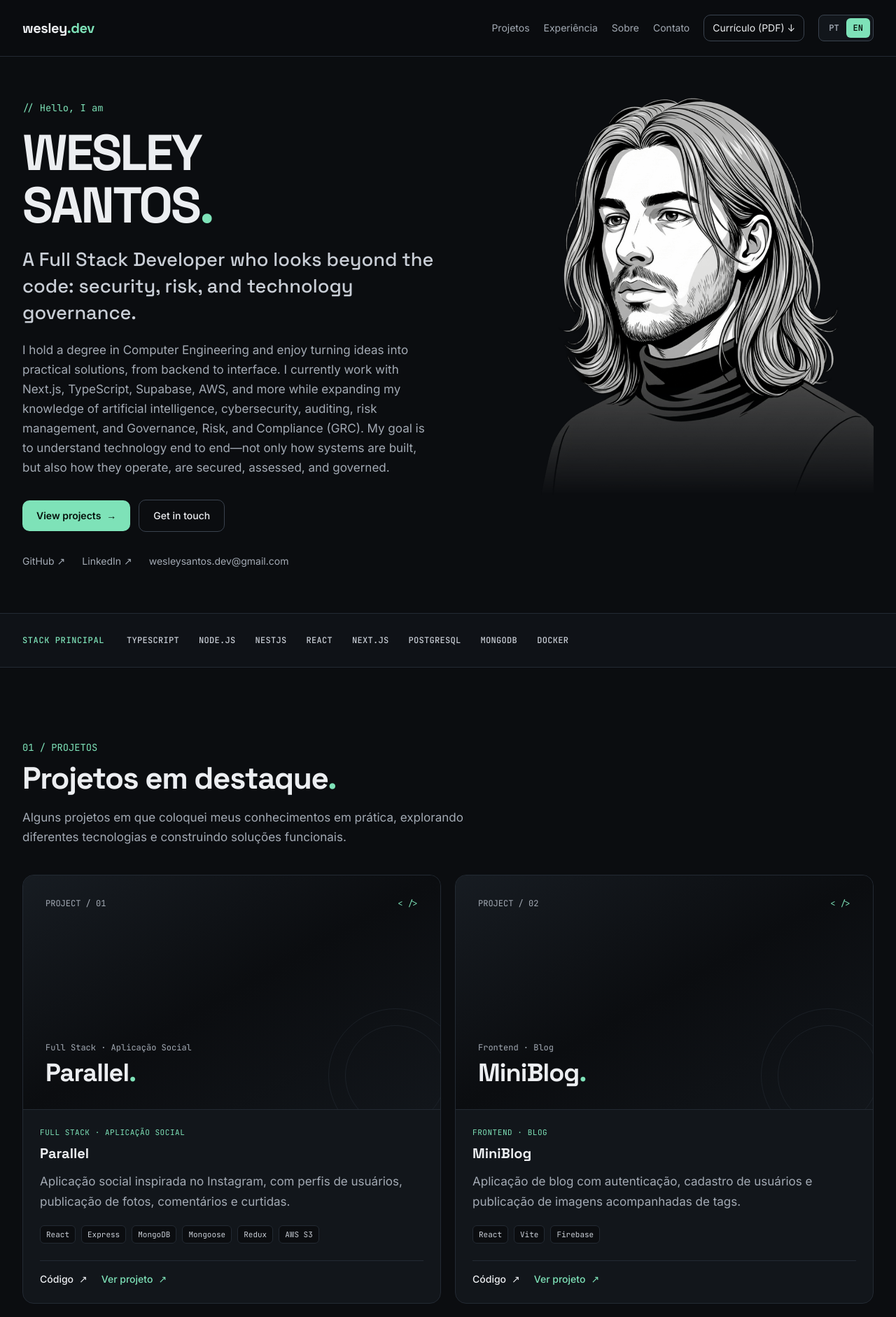
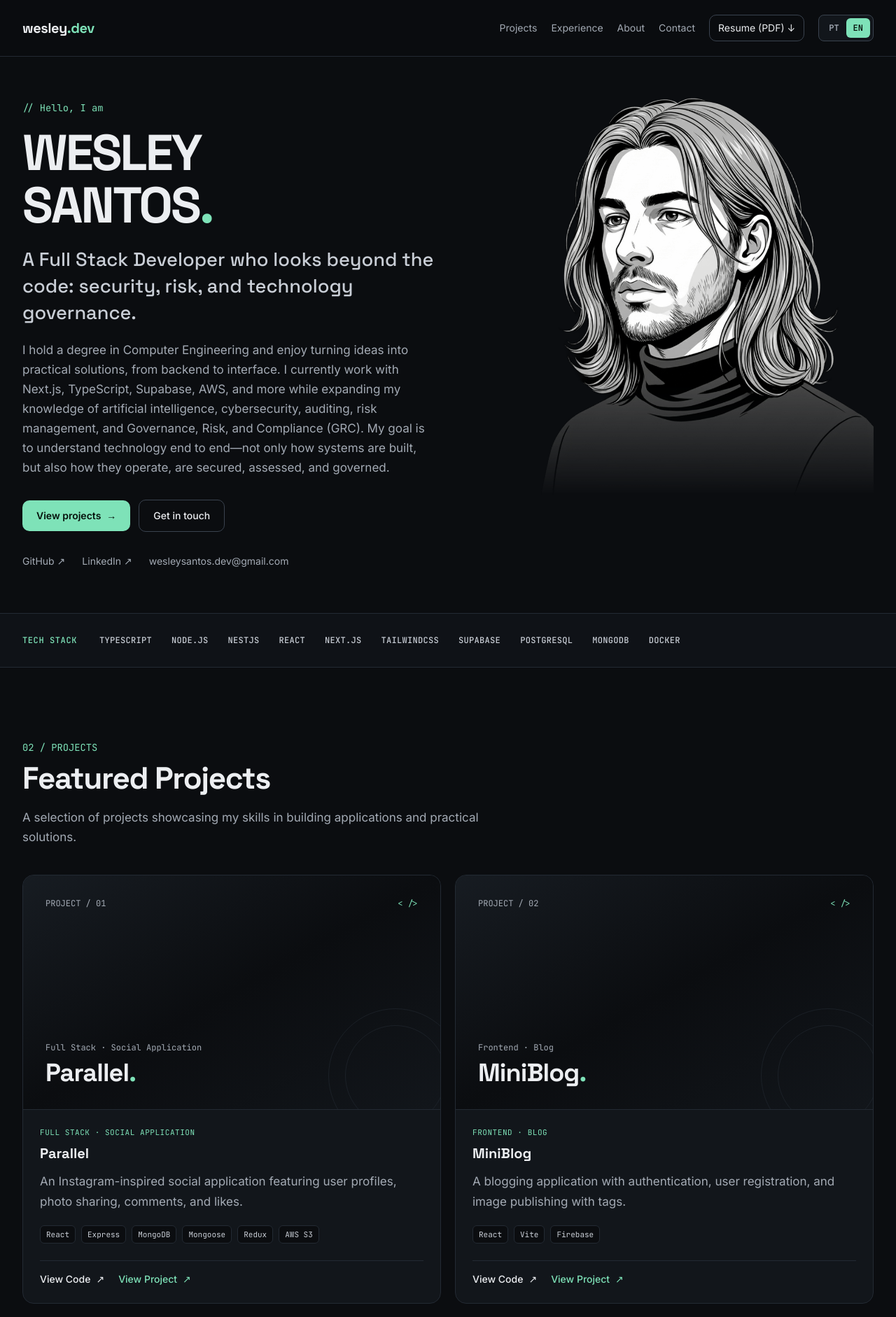
Before and after one commit to TitanCodeXD/Portfolio-Dev, a Next.js app: page /en in a window 1280 px wide. Shown: the top 1882 px of the page at 70% size. Built offline with nearby package versions, Linux system fonts and the light colour scheme.

Commit message:
feat: partial english mode added

```diff
--- a/src/app/en/page.tsx
+++ b/src/app/en/page.tsx
@@ -10,11 +10,11 @@ import { ContactSection } from '@/components/sections/contact-section';
 export default function EnglishHome() {
     return (
         <>
-            <Header />
+            <Header language="en" />
             <main className="pt-20">
                 <Hero language="en" />
-                <TechStack />
-                <ProjectsSection />
+                <TechStack language="en" />
+                <ProjectsSection language="en" />
                 <ExperienceSection />
                 <AboutSection />
                 <ContactSection />
--- a/src/app/page.tsx
+++ b/src/app/page.tsx
@@ -12,11 +12,11 @@ import { ContactSection } from '@/components/sections/contact-section';
 export default function Home() {
     return (
         <>
-            <Header />
+            <Header language="pt" />
             <main className="pt-20">
                 <Hero language="pt" />
-                <TechStack />
-                <ProjectsSection />
+                <TechStack language="pt" />
+                <ProjectsSection language="pt" />
                 <ExperienceSection />
                 <AboutSection />
                 <ContactSection />
--- a/src/components/layout/header.tsx
+++ b/src/components/layout/header.tsx
@@ -3,15 +3,19 @@
 import { useState } from 'react';
 import { usePathname } from 'next/navigation';
 
+//Translations manualmente com i18n, ioteu por não utilizar nenhuma lib
+import { translations, type Language } from '@/i18n/translations';
+
 const navigation = [
-    { label: 'Início', href: '#inicio' },
-    { label: 'Projetos', href: '#projetos' },
-    { label: 'Experiência', href: '#experiencia' },
-    { label: 'Sobre', href: '#sobre' },
-    { label: 'Contato', href: '#contato' },
-];
+    { label: 'home', href: '#inicio' },
+    { label: 'projects', href: '#projetos' },
+    { label: 'experience', href: '#experiencia' },
+    { label: 'about', href: '#sobre' },
+    { label: 'contact', href: '#contato' },
+] as const;
 
-export function Header() {
+export const Header = ({ language }: { language: Language }) => {
+    const t = translations[language];
     const [isMenuOpen, setIsMenuOpen] = useState(false);
 
     const pathname = usePathname();
@@ -76,7 +80,7 @@ export function Header() {
                                 href={item.href}
                                 className="whitespace-nowrap text-sm text-muted transition-colors hover:text-foreground"
                             >
-                                {item.label}
+                                {t.navigation[item.label]}
                             </a>
                         ))}
 
@@ -85,7 +89,7 @@ export function Header() {
                         download
                         className="whitespace-nowrap rounded-button border border-border-strong px-3 py-2 text-sm text-foreground transition-colors hover:border-accent hover:text-accent"
                     >
-                        Currículo (PDF) ↓
+                        {t.navigation.resume} ↓
                     </a>
 
                     {languageSelector}
@@ -141,7 +145,9 @@ export function Header() {
                         }}
                     >
                         <div className="flex flex-col">
-                            <p className="mb-3 px-3 font-mono text-xs text-accent">NAVEGAÇÃO</p>
+                            <p className="mb-3 px-3 font-mono text-xs text-accent">
+                                {t.navigation.navigation}
+                            </p>
 
                             {navigation.map((item) => (
                                 <a
@@ -150,7 +156,7 @@ export function Header() {
                                     onClick={() => setIsMenuOpen(false)}
                                     className="rounded-lg px-3 py-3 text-sm text-secondary transition-colors hover:bg-[#171C22] hover:text-foreground focus-visible:outline-2 focus-visible:outline-accent"
                                 >
-                                    {item.label}
+                                    {t.navigation[item.label]}
                                 </a>
                             ))}
 
@@ -184,4 +190,4 @@ export function Header() {
             </nav>
         </header>
     );
-}
+};
--- a/src/components/sections/projects-section.tsx
+++ b/src/components/sections/projects-section.tsx
@@ -1,7 +1,10 @@
 import { projects } from '@/data/projects';
 import ProjectCard from '@/components/ui/project-card';
+//Translations manualmente com i18n, ioteu por não utilizar nenhuma lib
+import { translations, type Language } from '@/i18n/translations';
 
-export const ProjectsSection = () => {
+export const ProjectsSection = ({ language }: { language: Language }) => {
+    const t = translations[language];
     return (
         <section
             id="projetos"
@@ -11,25 +14,27 @@ export const ProjectsSection = () => {
             <div className="container-site">
                 {/* Cabeçalho da seção */}
                 <div className="max-w-2xl">
-                    <p className="text-label font-mono! text-accent">01 / PROJETOS</p>
+                    <p className="text-label font-mono! text-accent">{t.projects.label}</p>
 
                     <h2
                         id="projects-title"
                         className="section-title mt-4 font-display font-bold tracking-tight text-foreground"
                     >
-                        Projetos em destaque<span className="text-accent">.</span>
+                        {t.projects.title}
                     </h2>
 
-                    <p className="text-body mt-4 text-muted">
-                        Alguns projetos em que coloquei meus conhecimentos em prática, explorando
-                        diferentes tecnologias e construindo soluções funcionais.
-                    </p>
+                    <p className="text-body mt-4 text-muted">{t.projects.description}</p>
                 </div>
 
                 {/* Grade de projetos */}
                 <div className="mt-10 grid grid-cols-1 items-stretch gap-5 lg:grid-cols-2">
                     {projects.map((project, index) => (
-                        <ProjectCard key={project.slug} project={project} index={index} />
+                        <ProjectCard
+                            key={project.slug}
+                            project={project}
+                            index={index}
+                            language={language}
+                        />
                     ))}
                 </div>
 
@@ -41,7 +46,7 @@ export const ProjectsSection = () => {
                         rel="noopener noreferrer"
                         className="inline-flex min-h-11 items-center justify-center gap-2 rounded-button border border-border-strong px-5 py-3 text-sm font-medium text-foreground transition-colors hover:border-accent hover:text-accent"
                     >
-                        Ver mais no GitHub
+                        {t.projects.viewMore}
                         <span aria-hidden="true">↗</span>
                     </a>
                 </div>
--- a/src/components/sections/tech-stack.tsx
+++ b/src/components/sections/tech-stack.tsx
@@ -1,27 +1,29 @@
+import { translations, type Language } from '@/i18n/translations';
+
 const technologies = [
     'TYPESCRIPT',
     'NODE.JS',
     'NESTJS',
     'REACT',
     'NEXT.JS',
+    'TAILWINDCSS',
+    'SUPABASE',
     'POSTGRESQL',
     'MONGODB',
     'DOCKER',
 ];
 
-export const TechStack = () => {
+export const TechStack = ({ language }: { language: Language }) => {
+    const t = translations[language];
+
     return (
-        <section
-            aria-label="Principais tecnologias"
-            className="border-y border-border bg-[#0F1217]"
-        >
-            <div className="container-site flex min-h-[76px] items-center gap-8 max-md:gap-5">
+        <section aria-label={t.techStack.label} className="border-y border-border bg-[#0F1217]">
+            <div className="container-site flex min-h-[76px] items-center gap-8 py-4 max-md:flex-col max-md:items-start max-md:gap-3">
                 <span className="shrink-0 font-mono text-xs font-medium tracking-wider text-accent">
-                    STACK PRINCIPAL
+                    {t.techStack.label}
                 </span>
 
-                <div className="min-w-0 flex-1 overflow-x-auto [scrollbar-width:none] [&::-webkit-scrollbar]:hidden">
-                    <ul className="flex w-max items-center gap-7 py-5 max-md:gap-5">
+                <ul className="flex min-w-0 flex-1 flex-wrap items-center gap-x-7 gap-y-3 max-md:gap-x-5">
                     {technologies.map((technology) => (
                         <li
                             key={technology}
@@ -32,7 +34,6 @@ export const TechStack = () => {
                     ))}
                 </ul>
             </div>
-            </div>
         </section>
     );
 };
--- a/src/components/ui/project-card.tsx
+++ b/src/components/ui/project-card.tsx
@@ -1,12 +1,21 @@
 import type { Project } from '@/data/projects';
+
+//Translations manualmente com i18n, ioteu por não utilizar nenhuma lib
+import { translations, type Language } from '@/i18n/translations';
 
 type ProjectCardProps = {
     project: Project;
     index: number;
+    language: Language;
 };
 
-export default function ProjectCard({ project, index }: ProjectCardProps) {
+export default function ProjectCard({ project, index, language }: ProjectCardProps) {
     const number = String(index + 1).padStart(2, '0');
+    const t = translations[language];
+
+    const category = project.category[language];
+    const description = project.description[language];
+    const title = project.title;
 
     return (
         <article className="group overflow-hidden rounded-card border border-border bg-surface transition-colors duration-200 hover:border-border-strong">
@@ -22,10 +31,10 @@ export default function ProjectCard({ project, index }: ProjectCardProps) {
                 </div>
 
                 <div className="relative">
-                    <p className="font-mono text-xs text-muted">{project.category}</p>
+                    <p className="font-mono text-xs text-muted">{category}</p>
 
                     <p className="mt-2 font-display text-3xl font-bold tracking-tight text-foreground transition-colors group-hover:text-accent sm:text-4xl">
-                        {project.title}
+                        {title}
                         <span className="text-accent">.</span>
                     </p>
                 </div>
@@ -38,19 +47,21 @@ export default function ProjectCard({ project, index }: ProjectCardProps) {
             <div className="flex h-full flex-col p-5 sm:p-6">
                 <div>
                     <p className="font-mono text-[11px] uppercase tracking-wider text-accent">
-                        {project.category}
+                        {category}
                     </p>
 
-                    <h3 className="mt-2 font-display text-xl font-bold text-foreground">
-                        {project.title}
-                    </h3>
+                    <h3 className="mt-2 font-display text-xl font-bold text-foreground">{title}</h3>
 
-                    <p className="text-body mt-3 text-muted">{project.description}</p>
+                    <p className="text-body mt-3 text-muted">{description}</p>
                 </div>
 
                 {/* Tecnologias */}
                 <ul
-                    aria-label={`Tecnologias de ${project.title}`}
+                    aria-label={
+                        language === 'pt'
+                            ? `Tecnologias de ${title}`
+                            : `Technologies used in ${title}`
+                    }
                     className="mt-5 flex flex-wrap gap-2"
                 >
                     {project.technologies.map((technology) => (
@@ -71,7 +82,7 @@ export default function ProjectCard({ project, index }: ProjectCardProps) {
                         rel="noopener noreferrer"
                         className="inline-flex items-center gap-2 text-sm font-medium text-foreground transition-colors hover:text-accent"
                     >
-                        Código <span aria-hidden="true">↗</span>
+                        {t.projects.viewCode} <span aria-hidden="true">↗</span>
                     </a>
 
                     {project.demoUrl && (
@@ -81,7 +92,7 @@ export default function ProjectCard({ project, index }: ProjectCardProps) {
                             rel="noopener noreferrer"
                             className="inline-flex items-center gap-2 text-sm font-medium text-accent transition-colors hover:text-foreground"
                         >
-                            Ver projeto <span aria-hidden="true">↗</span>
+                            {t.projects.viewProject} <span aria-hidden="true">↗</span>
                         </a>
                     )}
                 </div>
--- a/src/data/projects.ts
+++ b/src/data/projects.ts
@@ -1,8 +1,10 @@
+export type Language = 'pt' | 'en';
+
 export type Project = {
     slug: string;
     title: string;
-    category: string;
-    description: string;
+    category: Record<Language, string>;
+    description: Record<Language, string>;
     technologies: string[];
     repositoryUrl: string;
     demoUrl?: string;
@@ -12,9 +14,14 @@ export const projects: Project[] = [
     {
         slug: 'parallel',
         title: 'Parallel',
-        category: 'Full Stack · Aplicação Social',
-        description:
-            'Aplicação social inspirada no Instagram, com perfis de usuários, publicação de fotos, comentários e curtidas.',
+        category: {
+            pt: 'Full Stack · Aplicação Social',
+            en: 'Full Stack · Social Application',
+        },
+        description: {
+            pt: 'Aplicação social inspirada no Instagram, com perfis de usuários, publicação de fotos, comentários e curtidas.',
+            en: 'An Instagram-inspired social application featuring user profiles, photo sharing, comments, and likes.',
+        },
         technologies: ['React', 'Express', 'MongoDB', 'Mongoose', 'Redux', 'AWS S3'],
         repositoryUrl: 'https://github.com/TitanCodeXD/Parallel',
         demoUrl: 'https://parallel-two.vercel.app/',
@@ -22,9 +29,14 @@ export const projects: Project[] = [
     {
         slug: 'mini-blog',
         title: 'MiniBlog',
-        category: 'Frontend · Blog',
-        description:
-            'Aplicação de blog com autenticação, cadastro de usuários e publicação de imagens acompanhadas de tags.',
+        category: {
+            pt: 'Frontend · Blog',
+            en: 'Frontend · Blog',
+        },
+        description: {
+            pt: 'Aplicação de blog com autenticação, cadastro de usuários e publicação de imagens acompanhadas de tags.',
+            en: 'A blogging application with authentication, user registration, and image publishing with tags.',
+        },
         technologies: ['React', 'Vite', 'Firebase'],
         repositoryUrl: 'https://github.com/TitanCodeXD/Mini-Blog',
         demoUrl: 'https://mini-blog-web.netlify.app/',
@@ -32,9 +44,14 @@ export const projects: Project[] = [
     {
         slug: 'nestjs-mongodb-api',
         title: 'NestJS MongoDB API',
-        category: 'Backend · API REST',
-        description:
-            'Projeto backend com NestJS e TypeScript, explorando a construção de APIs REST e a integração com MongoDB.',
+        category: {
+            pt: 'Backend · API REST',
+            en: 'Backend · REST API',
+        },
+        description: {
+            pt: 'Projeto backend com NestJS e TypeScript, explorando a construção de APIs REST e a integração com MongoDB.',
+            en: 'A backend project built with NestJS and TypeScript, exploring REST API development and MongoDB integration.',
+        },
         technologies: [
             'NestJS',
             'TypeScript',
@@ -50,9 +67,14 @@ export const projects: Project[] = [
     {
         slug: 'chatbot-gemini',
         title: 'Chatbot com Gemini',
-        category: 'IA · Aplicação Python',
-        description:
-            'Chatbot com IA generativa capaz de responder perguntas e analisar conteúdo de imagens, PDFs e arquivos de áudio.',
+        category: {
+            pt: 'IA · Aplicação Python',
+            en: 'AI · Python Application',
+        },
+        description: {
+            pt: 'Chatbot com IA generativa capaz de responder perguntas e analisar conteúdo de imagens, PDFs e arquivos de áudio.',
+            en: 'A generative AI chatbot that can answer questions and analyze content from images, PDFs, and audio files.',
+        },
         technologies: ['Python', 'Streamlit', 'Gemini API', 'PyPDF2', 'Pillow'],
         repositoryUrl: 'https://github.com/TitanCodeXD/Chat-Bot',
         demoUrl: 'https://chat-bot-python-gemini.streamlit.app/',
--- a/src/i18n/translations.ts
+++ b/src/i18n/translations.ts
@@ -3,6 +3,7 @@ export type Language = 'pt' | 'en';
 export const translations = {
     pt: {
         navigation: {
+            navigation: 'NAVEGAÇÃO',
             home: 'Início',
             projects: 'Projetos',
             experience: 'Experiência',
@@ -10,6 +11,7 @@ export const translations = {
             contact: 'Contato',
             resume: 'Currículo (PDF)',
         },
+
         hero: {
             greeting: '// Olá, eu sou',
             title: 'WESLEY SANTOS',
@@ -20,9 +22,57 @@ export const translations = {
             projectsButton: 'Ver projetos',
             contactButton: 'Entrar em contato',
         },
+
+        techStack: {
+            label: 'STACK PRINCIPAL',
+        },
+
+        projects: {
+            label: '02 / PROJETOS',
+            title: 'Projetos em destaque',
+            description:
+                'Uma seleção de projetos que demonstram minhas habilidades na construção de aplicações e soluções práticas.',
+            viewProject: 'Ver projeto',
+            viewCode: 'Ver código',
+            viewMore: 'Ver todos os projetos',
+        },
+
+        experience: {
+            label: '03 / EXPERIÊNCIA',
+            title: 'Experiência profissional',
+            current: 'Atual',
+            role: 'Desenvolvedor Full Stack',
+            company: 'Storrer Solutions',
+            description:
+                'Atuação no desenvolvimento de uma plataforma de Governança, Riscos e Compliance (GRC), contribuindo para aplicações web, funcionalidades de negócio e integração com tecnologias modernas.',
+        },
+
+        about: {
+            label: '03 / SOBRE MIM',
+            title: 'Além do código',
+            description:
+                'Sou formado em Engenharia da Computação e gosto de entender a tecnologia de ponta a ponta. Além do desenvolvimento de software, venho aprofundando meus conhecimentos em segurança, riscos, auditoria e Governança, Riscos e Compliance (GRC). Acredito que compreender o contexto de negócio por trás de cada sistema é essencial para construir soluções que realmente gerem valor.',
+        },
+
+        contact: {
+            label: '04 / CONTATO',
+            title: 'Vamos construir algo juntos?',
+            description:
+                'Estou aberto a oportunidades, conexões profissionais e conversas sobre tecnologia. Se quiser trocar uma ideia ou conhecer meu trabalho, entre em contato.',
+            resumeButton: 'Visualizar currículo',
+            emailButton: 'E-mail',
+            githubButton: 'GitHub',
+            linkedinButton: 'LinkedIn',
+        },
+
+        footer: {
+            rights: 'Todos os direitos reservados.',
+            builtWith: 'Desenvolvido com',
+        },
     },
     en: {
         navigation: {
+            navigation: 'NAVIGATION',
             home: 'Home',
             projects: 'Projects',
             experience: 'Experience',
@@ -30,6 +80,7 @@ export const translations = {
             contact: 'Contact',
             resume: 'Resume (PDF)',
         },
+
         hero: {
             greeting: '// Hello, I am',
             title: 'WESLEY SANTOS',
@@ -40,5 +91,52 @@ export const translations = {
             projectsButton: 'View projects',
             contactButton: 'Get in touch',
         },
+
+        techStack: {
+            label: 'TECH STACK',
+        },
+
+        projects: {
+            label: '02 / PROJECTS',
+            title: 'Featured Projects',
+            description:
+                'A selection of projects showcasing my skills in building applications and practical solutions.',
+            viewProject: 'View Project',
+            viewCode: 'View Code',
+            viewMore: 'View All Projects',
+        },
+
+        experience: {
+            label: '03 / EXPERIENCE',
+            title: 'Professional Experience',
+            current: 'Present',
+            role: 'Full Stack Developer',
+            company: 'Storrer Solutions',
+            description:
+                'Contributing to the development of a Governance, Risk, and Compliance (GRC) platform, building web applications, implementing business features, and working with modern technologies.',
+        },
+
+        about: {
+            label: '03 / ABOUT ME',
+            title: 'Beyond the Code',
+            description:
+                'I hold a degree in Computer Engineering and enjoy understanding technology end to end. Beyond software development, I have been expanding my knowledge of security, risk management, auditing, and Governance, Risk, and Compliance (GRC). I believe understanding the business context behind each system is essential to building solutions that deliver real value.',
+        },
+
+        contact: {
+            label: '04 / CONTACT',
+            title: "Let's build something together?",
+            description:
+                "I'm open to opportunities, professional connections, and conversations about technology. Feel free to reach out or explore my work.",
+            resumeButton: 'View Resume',
+            emailButton: 'Email',
+            githubButton: 'GitHub',
+            linkedinButton: 'LinkedIn',
+        },
+
+        footer: {
+            rights: 'All rights reserved.',
+            builtWith: 'Built with',
+        },
     },
 } as const;
```
Also changed, not shown: src/components/sections/contact-section.tsx (+8 -1 lines). Lines whose indentation alone changed are shown as unchanged.
